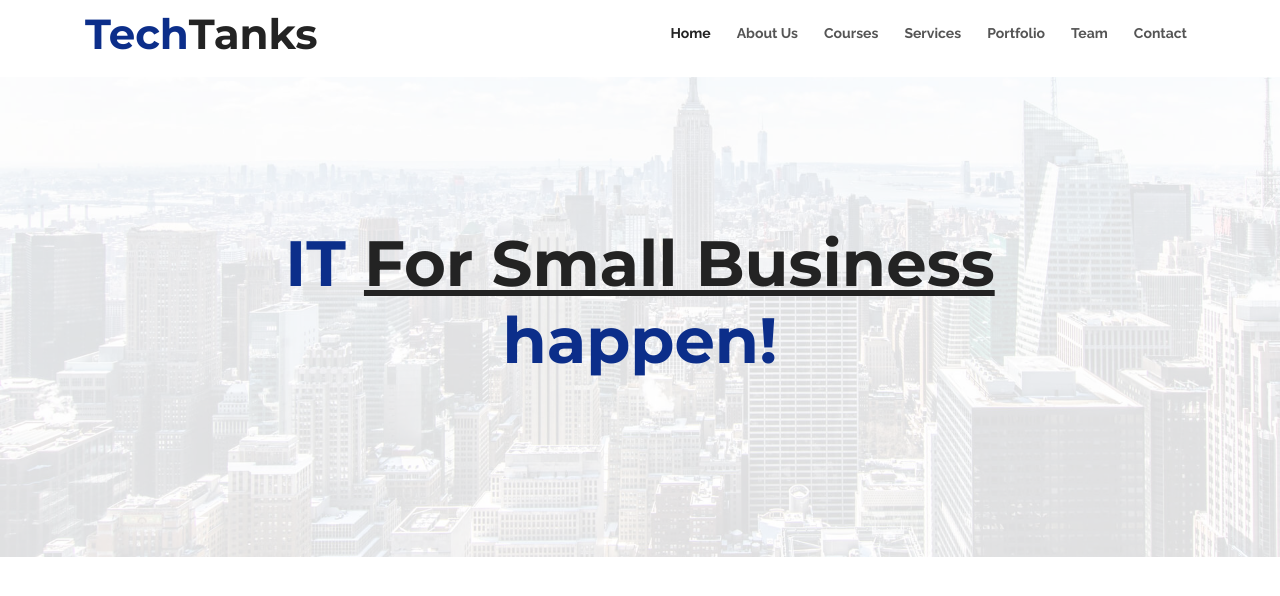
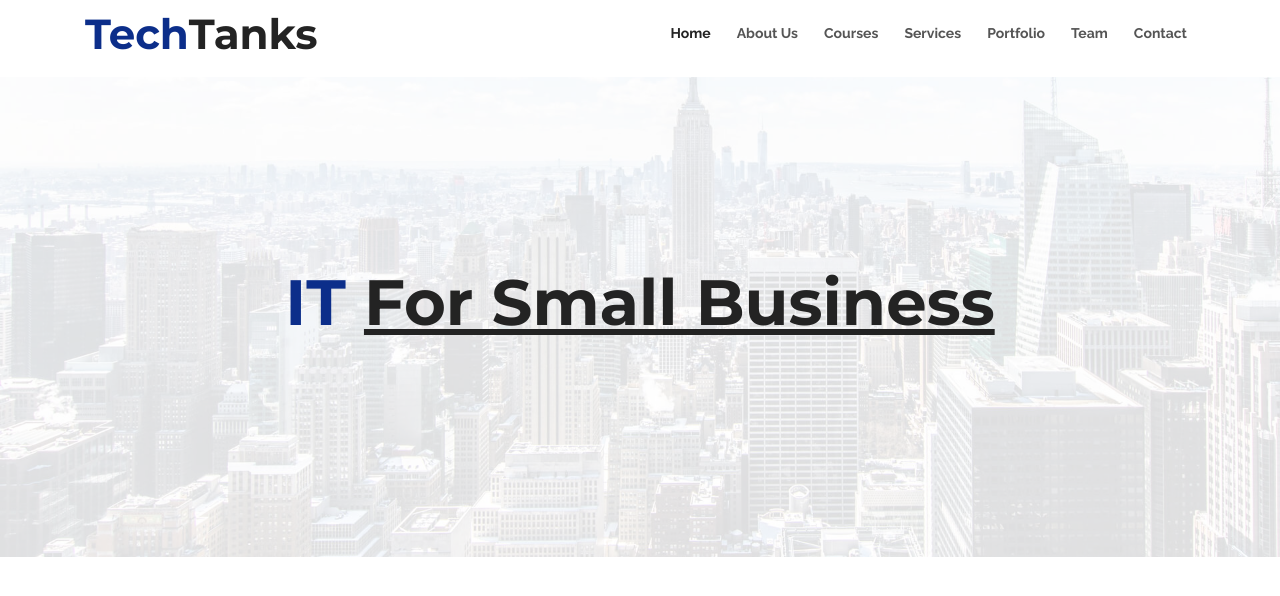
Before and after one commit to Tech-Tanks/tech-tanks.github.io, a plain HTML site: page courses.html in a window 1280 px wide. Shown: the part 50-646 px from the top of the page. Drawn offline with nearby package versions, Linux system fonts and the light colour scheme; files whose address does not match are found by name.

Commit message:
Update courses.html

```diff
--- a/courses.html
+++ b/courses.html
@@ -87,7 +87,7 @@
   <section id="intro">
 
     <div class="intro-content">
-      <h2>IT <span>For Small Business</span><br>happen!</h2>
+      <h2>IT <span>For Small Business</span></h2>
     </div>
 
     <div id="intro-carousel" class="owl-carousel" >
@@ -110,6 +110,7 @@
         <div class="row"
           <div class="col-lg-6 content">
             <h2>Course Outline</h2>
+        </br>
             <h3>
               In this course we are going to discuss.
             </h3>
```
